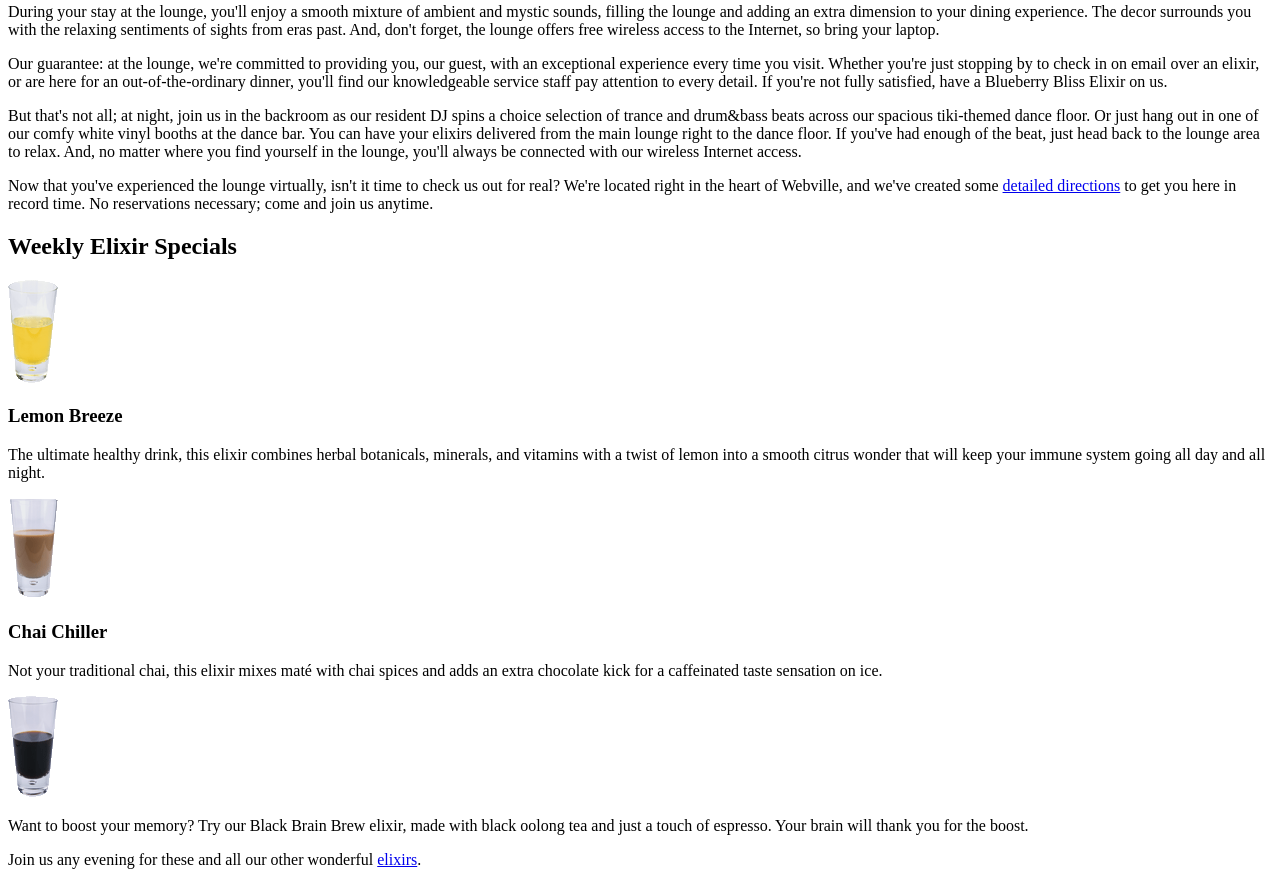
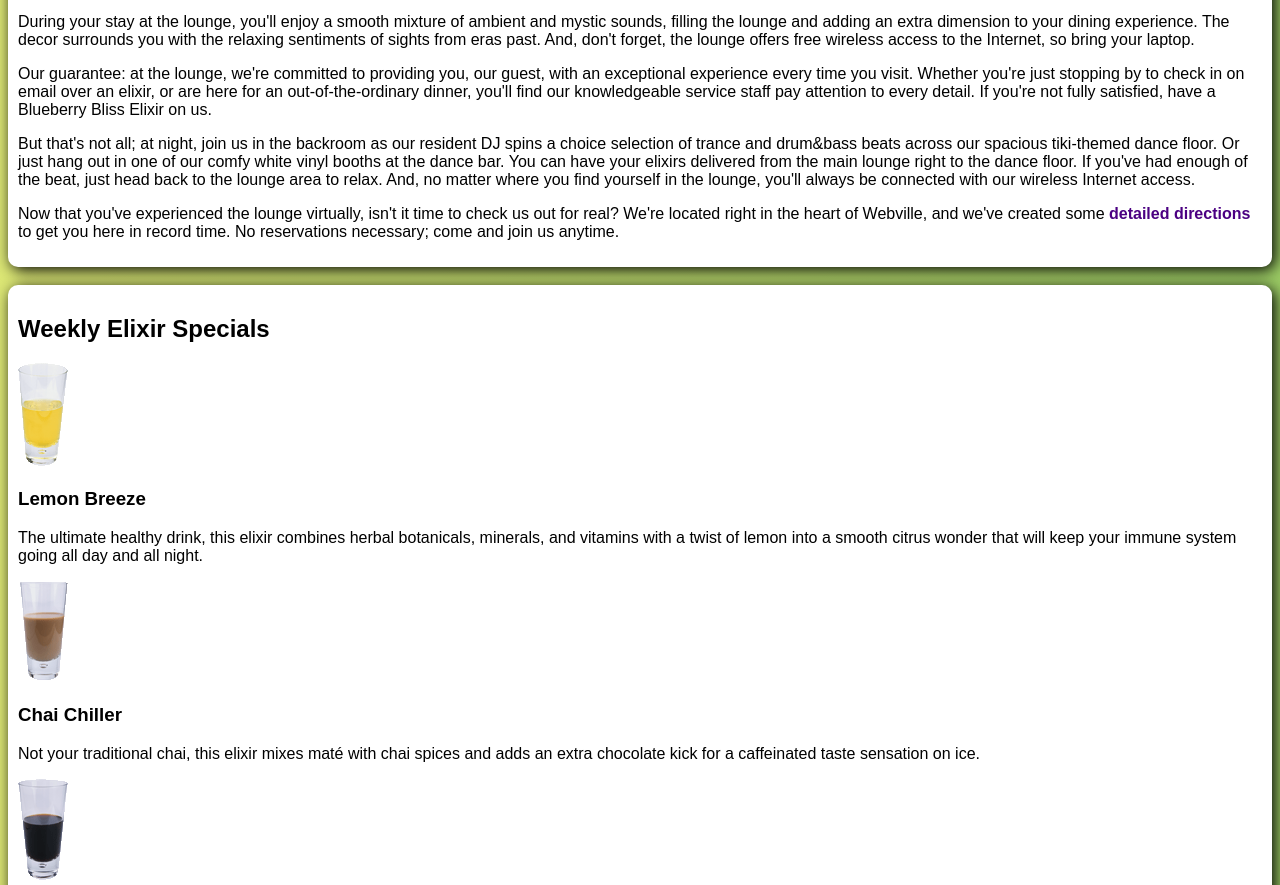
Before and after one commit to sebastianMorales01/tarea1_elixirs, a website: page index.html in a window 1280 px wide. Shown: the part 341-1226 px from the top of the page. Drawn offline with Linux system fonts and the light colour scheme.

Commit message:
versión mejorada con css

```diff
--- /dev/null
+++ b/estilo.css
@@ -0,0 +1,21 @@
+body {
+    font-family: Arial, Helvetica, sans-serif;
+    background: linear-gradient(to left, #9ccc65, #dce775);
+  }
+  h1 {
+    color: red;
+  }
+  .caja {
+    background: white;
+    padding: 10px; /* relleno*/
+    box-shadow: 3px 3px 15px black; /*sombras- eje x, eje y, difuminado, color*/
+    border-radius: 10px;
+  }
+  .detalle_directions {
+    margin-left: 10px;
+  }
+  .volver {
+    text-decoration: none; /*sin subrayado*/
+    color: indigo;
+    font-weight: bold; /*negrita*/
+  }
--- a/index.html
+++ b/index.html
@@ -4,9 +4,11 @@
     <meta charset="UTF-8" />
     <meta name="viewport" content="width=device-width, initial-scale=1.0" />
     <title>Head First Lounge</title>
+    <link rel="stylesheet" href="estilo.css" />
   </head>
   <body>
     <img src="img/logo.gif" height="200" />
+    <div class="caja">
       <h1>Welcome to the Head First Lounge</h1>
       <p>
         The Head First Lounge is, no doubt, the biggest trendsetter in Webville.
@@ -44,10 +46,13 @@
         Now that you've experienced the lounge virtually, isn't it time to check
         us out for real? We're located right in the heart of Webville, and we've
         created some
-      <a href="directions.html">detailed directions</a>
+        <a class="volver" href="directions.html">detailed directions</a>
         to get you here in record time. No reservations necessary; come and join
         us anytime.
       </p>
+    </div>
+    <br>
+    <div class="caja">
       <h2>Weekly Elixir Specials</h2>
       <p>
         <img src="img/yellow.gif" />
@@ -76,8 +81,11 @@
       </p>
       <p>
         Join us any evening for these and all our other wonderful
-      <a href="elixir.html">elixirs</a>.
+        <a class="volver" href="elixir.html">elixirs</a>.
       </p>
+    </div>
+    <br>
+    <div class="caja">
       <h2>What's playing at the Lounge</h2>
       <p>
         We're frequently asked about the music we play at the lounge, and no
@@ -96,5 +104,6 @@
         All trademarks and registered trademarks appearing on this site are the
         property of their respective owners.
       </p>
+    </div>
   </body>
 </html>
```
Also changed, not shown: directions.html (+5 -2 lines), elixir.html (+4 -2 lines). Lines whose indentation alone changed are shown as unchanged.
